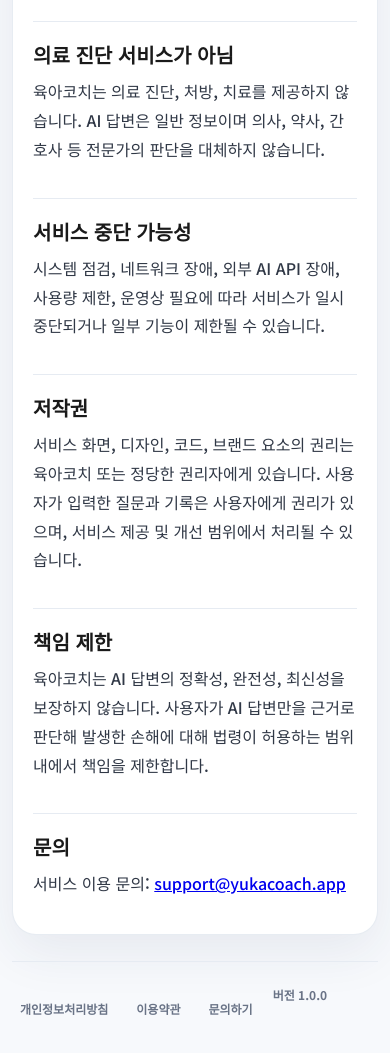
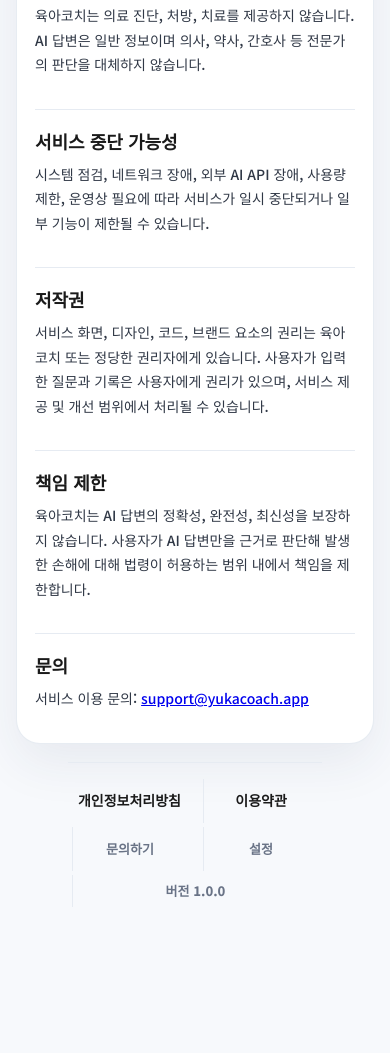
Before and after one commit to ehgns2724-hub/yukacoach, a website: page terms.html in a window 390 px wide. Shown: the part 723-1776 px from the top of the page. After the commit the page ends 1684 px from the top, so only its background shows below. Drawn offline with Linux system fonts and the light colour scheme.

Commit message:
Improve responsive footer and legal pages

```diff
--- a/script.js
+++ b/script.js
@@ -2389,10 +2389,6 @@
   item.addEventListener("click", closeMobileMenu);
 });
 
-document.querySelectorAll(".mobile-menu a").forEach((item) => {
-  item.addEventListener("click", closeMobileMenu);
-});
-
 searchForm.addEventListener("submit", (event) => {
   event.preventDefault();
 
--- a/style.css
+++ b/style.css
@@ -1160,40 +1160,45 @@
 
 .app-footer {
   display: flex;
-  flex-wrap: wrap;
+  flex-wrap: nowrap;
+  align-items: center;
   justify-content: center;
-  gap: 10px 18px;
-  margin: 34px 0 8px;
-  padding: 24px 0 0;
+  max-width: 760px;
+  margin: 30px auto 24px;
+  padding: 24px 16px 0;
   border-top: 1px solid var(--line);
 }
 
-.app-footer a {
+.app-footer .footer-item {
   min-height: 44px;
   display: inline-flex;
   align-items: center;
-  padding: 0 8px;
+  justify-content: center;
+  padding: 0 14px;
   color: var(--muted);
-  font-size: 13px;
-  font-weight: 800;
+  font-size: 14px;
+  font-weight: 800;
+  line-height: 1;
   text-decoration: none;
+  white-space: nowrap;
+}
+
+.app-footer .footer-item + .footer-item {
+  border-left: 1px solid var(--line);
 }
 
 .footer-settings-button {
-  min-height: 44px;
-  padding: 0 8px;
-  color: var(--muted);
+  border-radius: 0;
   background: transparent;
-  font-size: 13px;
-  font-weight: 800;
-}
-
-.app-footer a:hover {
-  color: var(--primary-dark);
-}
-
+}
+
+.app-footer a:hover,
+.app-footer a:focus-visible,
+.footer-settings-button:focus-visible,
 .footer-settings-button:hover {
   color: var(--primary-dark);
+  text-decoration: underline;
+  text-underline-offset: 4px;
 }
 
 .mobile-footer-only {
@@ -1205,9 +1210,9 @@
 }
 
 .legal-document {
-  max-width: 860px;
+  max-width: 900px;
   margin: 0 auto;
-  padding: 26px 0 50px;
+  padding: 26px 0 48px;
 }
 
 .legal-hero {
@@ -1224,9 +1229,17 @@
   font-weight: 900;
 }
 
+.legal-updated {
+  margin-bottom: 12px;
+  color: var(--primary-dark);
+  font-size: 14px;
+  font-weight: 900;
+}
+
 .legal-card {
   display: grid;
   gap: 18px;
+  overflow-wrap: anywhere;
 }
 
 .legal-card section {
@@ -2701,3 +2714,97 @@
     white-space: nowrap;
   }
 }
+
+@media (max-width: 768px) {
+  .app-footer {
+    order: 5;
+    display: grid;
+    grid-template-columns: repeat(2, minmax(0, 1fr));
+    gap: 4px 16px;
+    max-width: 100%;
+    margin: 18px auto 22px;
+    padding: 16px 4px 0;
+    justify-items: center;
+  }
+
+  .app-footer .footer-item {
+    width: 100%;
+    min-height: 44px;
+    padding: 0 6px;
+    border-left: 0;
+    color: var(--muted);
+    font-size: 13px;
+    line-height: 1.25;
+    text-align: center;
+    white-space: normal;
+  }
+
+  .app-footer .footer-privacy,
+  .app-footer .footer-terms {
+    color: var(--text);
+    font-size: 14px;
+    font-weight: 900;
+  }
+
+  .app-footer .footer-contact {
+    grid-column: 1;
+  }
+
+  .app-footer .footer-settings {
+    grid-column: 2;
+  }
+
+  .app-footer .footer-version {
+    grid-column: 1 / -1;
+    min-height: 32px;
+    color: var(--muted);
+  }
+
+  .legal-document {
+    width: min(100% - 32px, 900px);
+    padding: 14px 0 32px;
+  }
+
+  .legal-document .top-bar {
+    position: static;
+    top: auto;
+  }
+
+  .legal-document .top-bar .ghost-button {
+    width: auto;
+    min-width: 96px;
+    padding: 0 12px;
+    font-size: 13px;
+    white-space: nowrap;
+  }
+
+  .legal-hero {
+    margin-bottom: 16px;
+    padding: 22px 18px;
+    border-radius: 22px;
+  }
+
+  .legal-hero h1 {
+    font-size: 28px;
+    line-height: 1.2;
+  }
+
+  .legal-hero p {
+    font-size: 14px;
+    line-height: 1.65;
+  }
+
+  .legal-card {
+    padding: 18px;
+  }
+
+  .legal-card h2 {
+    font-size: 18px;
+  }
+
+  .legal-card p,
+  .legal-card li {
+    font-size: 14px;
+    line-height: 1.75;
+  }
+}
--- a/terms.html
+++ b/terms.html
@@ -22,6 +22,7 @@
     <section class="legal-hero">
       <p class="eyebrow">Terms of Service</p>
       <h1>이용약관</h1>
+      <p class="legal-updated">마지막 업데이트: 2026년 7월 10일</p>
       <p>육아코치를 사용하기 전에 서비스의 목적과 한계를 확인해 주세요.</p>
     </section>
 
@@ -63,10 +64,11 @@
     </article>
 
     <footer class="app-footer">
-      <a href="./privacy.html" target="_blank" rel="noopener noreferrer">개인정보처리방침</a>
-      <a href="./terms.html" target="_blank" rel="noopener noreferrer">이용약관</a>
-      <a href="mailto:support@yukacoach.app">문의하기</a>
-      <span>버전 1.0.0</span>
+      <a class="footer-item footer-privacy" href="./privacy.html">개인정보처리방침</a>
+      <a class="footer-item footer-terms" href="./terms.html">이용약관</a>
+      <a class="footer-item footer-contact" href="mailto:support@yukacoach.app">문의하기</a>
+      <a class="footer-item footer-settings" href="/#settings-title">설정</a>
+      <span class="footer-item footer-version">버전 1.0.0</span>
     </footer>
   </main>
 </body>
```
Also changed, not shown: index.html (+5 -5 lines), privacy.html (+6 -4 lines).
